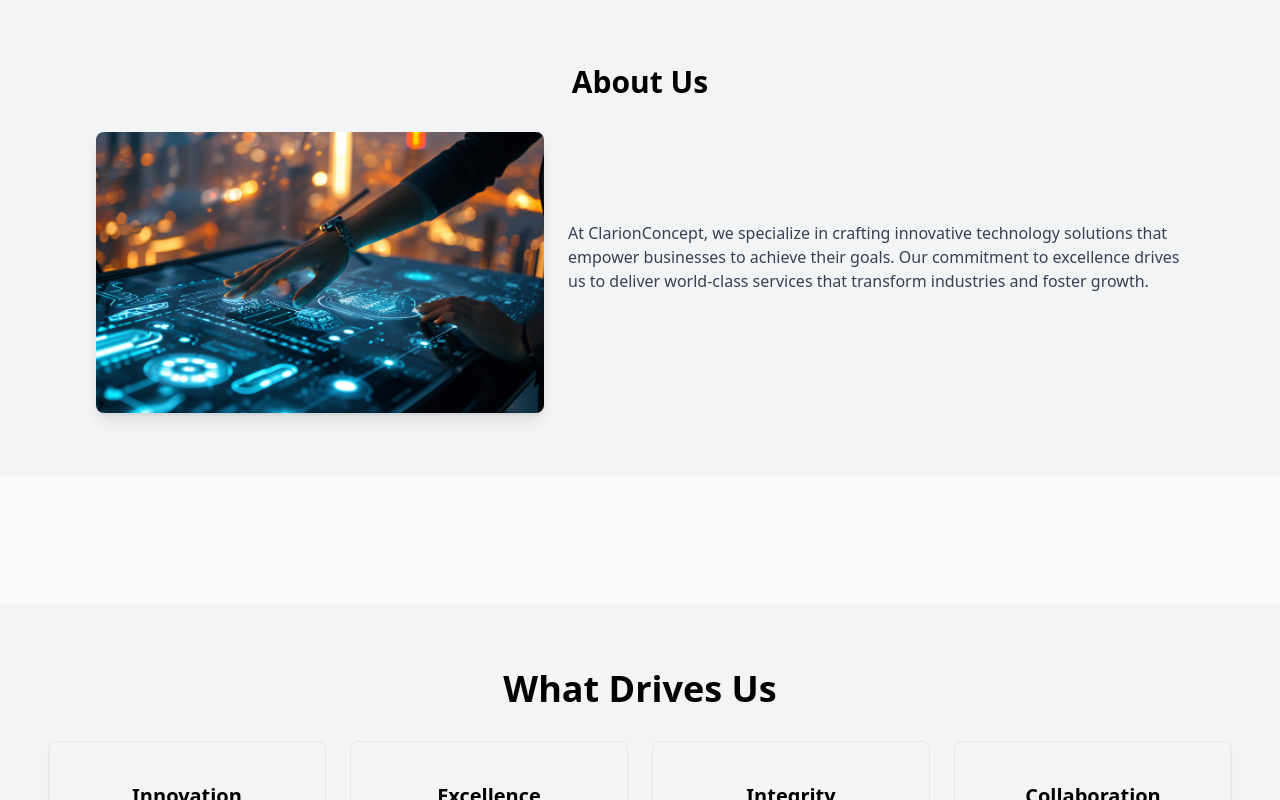
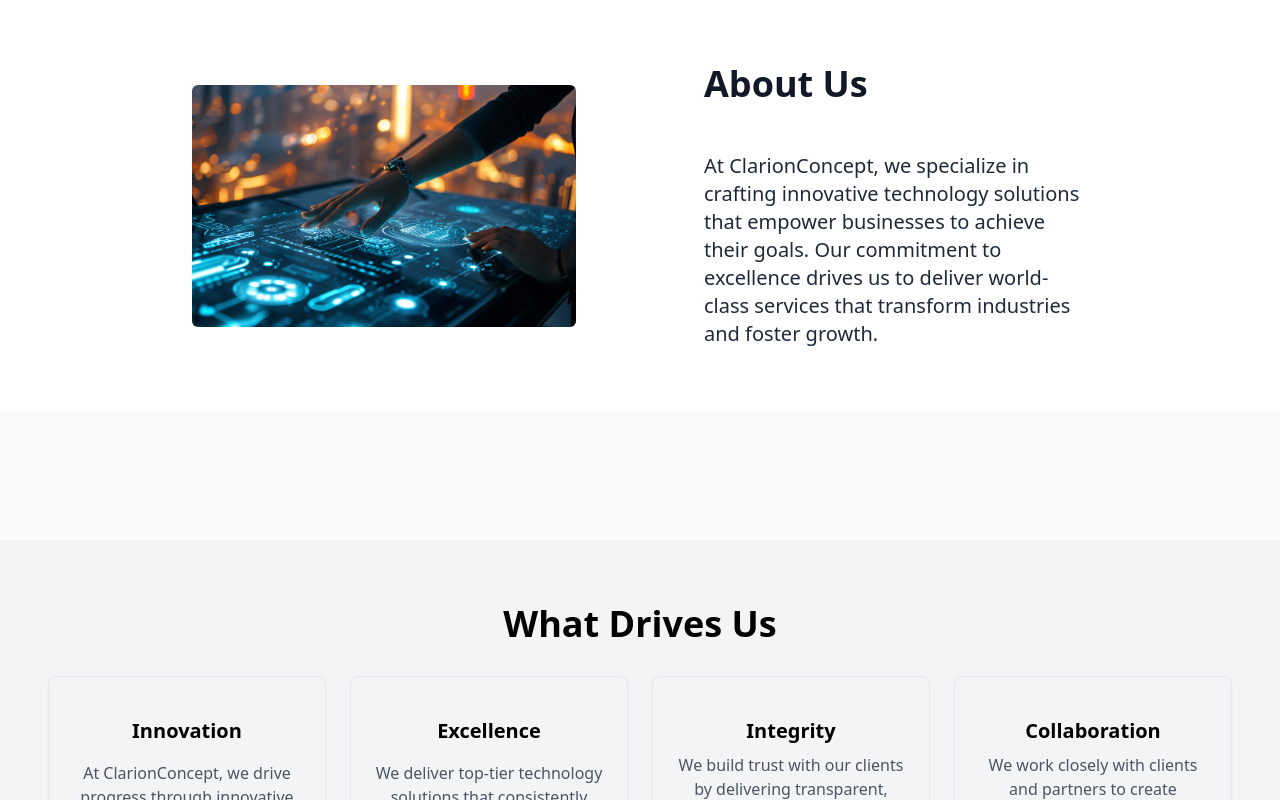
Before and after one commit to Zikam1/CCTS, a Nuxt app: page /about in a window 1280 px wide. Shown: the top 800 px of the page. Built offline with nearby package versions, Linux system fonts and the light colour scheme.

Commit message:
feat:added the about page

```diff
--- a/pages/about.vue
+++ b/pages/about.vue
@@ -1,23 +1,26 @@
 <template>
-    <section class="bg-gray-100 py-16">
-        <div class="container mx-auto px-6">
-  <h2 class="text-3xl font-semibold text-center mb-8">About Us</h2>
-  <div class="flex  space-x-6 flex-col md:flex-row items-center justify-center space-y-6 md:space-y-0 md:space-x-6">
-    <img
-      src="../assets/about.jpg"
-      alt="Church Building"
-      class="w-full md:w-1/2 max-w-md rounded-lg shadow-lg"
-    >
-    <div class="md:w-1/2 text-gray-700 py-8">
-      <p class="mb-8">
+  <section class="flex flex-col md:flex-row items-center py-16 px-4 md:px-16 lg:px-0 bg-white">
+  <!-- Wrapper to control max width -->
+  <div class="container max-w-screen-lg mx-auto flex flex-col md:flex-row items-stretch h-full">
+    <!-- Left Image Section (on medium screens and above) -->
+    <div class="md:w-1/2 flex justify-center items-center mt-8 md:mt-0">
+      <img src="../assets/about.jpg" alt="Tech Illustration" class="w-full max-w-xs md:max-w-sm object-cover rounded-md">
+    </div>
+
+    <!-- Right Text Section (on medium screens and above) -->
+    <div class="md:w-1/2 space-y-4 px-4 md:px-16 text-center md:text-left flex flex-col justify-center">
+      <h1 class="text-3xl md:text-4xl text-gray-900 font-bold mb-4 lg:mb-8">About Us</h1>
+      <p class="text-gray-800 text-xl md:text-xl  max-w-md mx-auto md:mx-0">
         At ClarionConcept, we specialize in crafting innovative technology solutions that empower businesses to
         achieve their goals. Our commitment to excellence drives us to deliver world-class services that transform
         industries and foster growth.
       </p>
+
     </div>
   </div>
-</div>
-  </section>
+</section>
+
+
 
 
 
```
